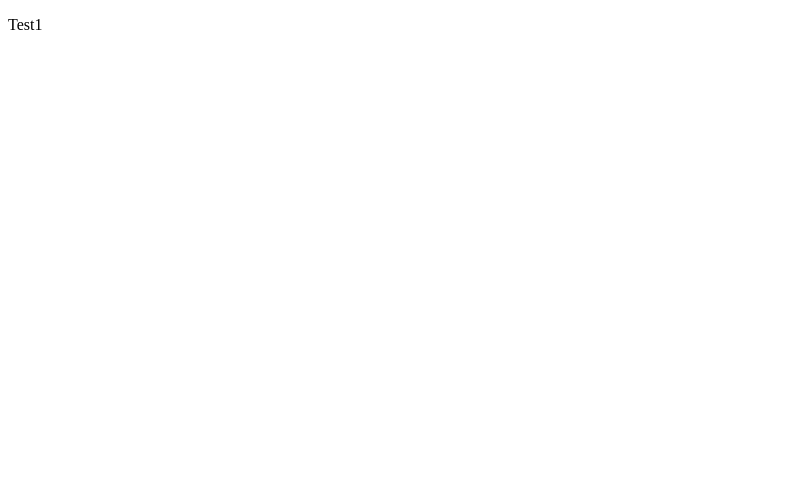
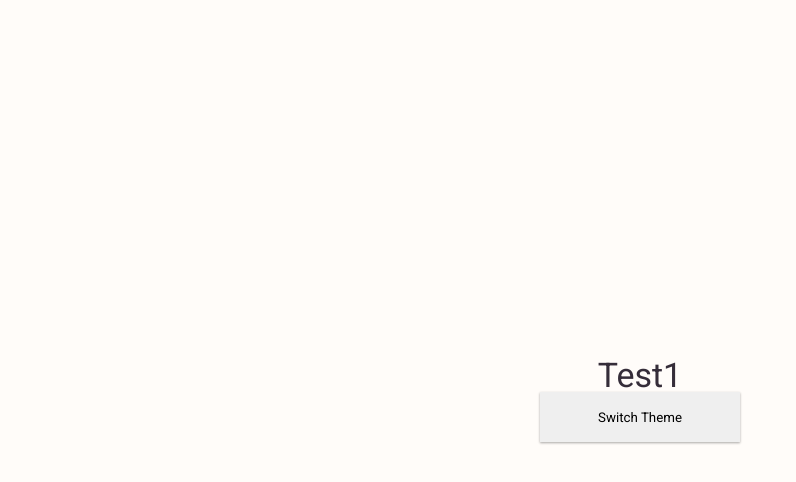
Before and after one commit to caidenvsanders/cloiink.com, a React (Create React App) app in the folder packages/web-frontend/: page / in a window 1280 px wide. Shown: the top 482 px of the page, without its empty margins (0-796 px from the left). Built offline with nearby package versions, Linux system fonts and the light colour scheme.

Commit message:
Added basic dark and light theme

```diff
--- a/packages/web-frontend/package.json
+++ b/packages/web-frontend/package.json
@@ -10,9 +10,11 @@
     "@types/node": "^12.0.0",
     "@types/react": "^16.9.53",
     "@types/react-dom": "^16.9.8",
+    "@types/styled-components": "^5.1.7",
     "react": "^17.0.1",
     "react-dom": "^17.0.1",
     "react-scripts": "4.0.1",
+    "styled-components": "^5.2.1",
     "typescript": "^4.0.3"
   },
   "scripts": {
--- a/packages/web-frontend/public/index.html
+++ b/packages/web-frontend/public/index.html
@@ -8,7 +8,13 @@
       name="description"
       content="Web site created using create-react-app"
     />
-    <title>React App</title>
+    <!-- Roboto Google Font -->
+    <link rel="preconnect" href="https://fonts.gstatic.com" crossorigin>
+    <link rel="preload" href="https://fonts.googleapis.com/css2?family=Roboto:wght@400;900&display=swap" as="style" onload="this.onload=null;this.rel='stylesheet'">
+    <noscript>
+       <link href="https://fonts.googleapis.com/css2?family=Roboto:wght@400;900&display=swap" rel="stylesheet">
+    </noscript>
+    <title>Home | Cloink</title>
   </head>
   <body>
     <noscript>You need to enable JavaScript to run this app.</noscript>
--- a/packages/web-frontend/src/App.tsx
+++ b/packages/web-frontend/src/App.tsx
@@ -5,11 +5,50 @@
  * LICENSE file in the root directory of this source tree.
  */
 
+// CSS Frameworks & Animation Imports
+import styled, { ThemeProvider } from 'styled-components';
+
+import lightTheme from './css/LightTheme';
+import darkTheme from './css/DarkTheme';
+
+// React Hook Imports
+import useDarkMode from './hooks/useDarkMode';
+
+const Root = styled.div`
+  height: 100vh;
+  width: 100vw;
+  display: flex;
+  flex-direction: column;
+  justify-content: center;
+  align-items: center;
+  background: ${(props) => props.theme.colors.body};
+  transition: all 0.3s ease-in-out;
+`;
+
+const PrimaryText = styled.p`
+  font-size: ${(props) => props.theme.font.size.xl};
+  color: ${(props) => props.theme.colors.text.primary};
+`;
+
+const Button = styled.button`
+  height: 50px;
+  width: 200px;
+  border: 0;
+  outline: 0;
+  box-shadow: ${(props) => props.theme.shadows.sm};
+`;
+
 const App = () => {
+  const [theme, themeToggler] = useDarkMode();
+  const themeMode = theme === 'light' ? lightTheme : darkTheme;
+
   return (
-    <div>
-      <p>Test1</p>
-    </div>
+    <ThemeProvider theme={themeMode}>
+      <Root>
+        <PrimaryText>Test1</PrimaryText>
+        <Button onClick={themeToggler}>Switch Theme</Button>
+      </Root>
+    </ThemeProvider>
   );
 };
 
--- /dev/null
+++ b/packages/web-frontend/src/css/DarkTheme.ts
@@ -0,0 +1,134 @@
+/**
+ * Copyright (c) Caiden Sanders and his affiliates.
+ *
+ * This source code is licensed under the MIT license found in the
+ * LICENSE file in the root directory of this source tree.
+ */
+
+const darkTheme = {
+  /**
+   * Font
+   */
+  font: {
+    family: "'Roboto', sans-serif",
+    weight: {
+      normal: '400',
+      bold: '900',
+    },
+    size: {
+      tiny: '0.6875rem', // 11px
+      xxs: '0.8125rem', // 13px
+      xs: '0.875rem', // 14px
+      sm: '1rem', // 16px
+      md: '1.125rem', // 18px
+      lg: '1.25rem', // 20px
+      xl: '2.125rem', // 34px
+    },
+  },
+
+  /**
+   * Colors
+   */
+  colors: {
+    black: '#352D39',
+    white: '#FFFCF9',
+    success: '#DC493A',
+    body: '#352D39',
+
+    primary: {
+      light: '#5DACFF', // 10% lightened,
+      main: '#4392F1',
+      dark: '#2A79D8', // 10% darkened
+      contrastText: '#000000',
+    },
+
+    secondary: {
+      light: '',
+      main: '',
+      dark: '',
+      contrastText: '',
+    },
+
+    text: {
+      primary: '#FFFCF9',
+      secondary: '',
+      disabled: '',
+      hint: '',
+    },
+
+    border: {
+      light: '',
+      main: '',
+      dark: '',
+    },
+
+    error: {
+      light: '',
+      main: '',
+      dark: '',
+      contrastText: '',
+    },
+
+    warning: '#FBAF00',
+
+    info: '#4169E1',
+
+    grey: {
+      50: '#fafafa',
+      100: '#f5f5f5',
+      200: '#eeeeee',
+      300: '#e0e0e0',
+      400: '#bdbdbd',
+      500: '#9e9e9e',
+      600: '#757575',
+      700: '#616161',
+      800: '#424242',
+      900: '#212121',
+    },
+  },
+
+  /**
+   * Shadows
+   */
+  shadows: {
+    sm: '0 1px 3px rgba(0,0,0,0.12), 0 1px 2px rgba(0,0,0,0.24)',
+    md: 'rgba(0, 0, 0, 0.3) 0px 1px 8px 0px',
+    lg: '0 3px 6px rgba(0,0,0,0.16), 0 3px 6px rgba(0,0,0,0.23)',
+    xl: '0 10px 20px rgba(0,0,0,0.19), 0 6px 6px rgba(0,0,0,0.23)',
+  },
+
+  /**
+   * Spacing
+   */
+  spacing: {
+    none: 0,
+    xxs: '0.3125rem', // 5px
+    xs: '0.625rem', // 10px
+    sm: '1.25rem', // 20px
+    md: '1.875rem', // 30px
+    lg: '2.5rem', // 40px
+    xl: '3.75rem', // 60px
+  },
+
+  /**
+   * Radius
+   */
+  radius: {
+    sm: '3px',
+    md: '6px',
+    lg: '12px',
+  },
+
+  /**
+   * zIndex
+   */
+  zIndex: {
+    xs: 10,
+    sm: 20,
+    md: 30,
+    lg: 40,
+    xl: 50,
+  },
+};
+
+export default darkTheme;
--- /dev/null
+++ b/packages/web-frontend/src/css/GlobalStyle.ts
@@ -0,0 +1,31 @@
+/**
+ * Copyright (c) Caiden Sanders and his affiliates.
+ *
+ * This source code is licensed under the MIT license found in the
+ * LICENSE file in the root directory of this source tree.
+ */
+
+// CSS Frameworks & Animation Imports
+import { css } from 'styled-components';
+
+const Global = css`
+  *,
+  html,
+  body,
+  #root {
+    margin: 0;
+    padding: 0;
+    box-sizing: border-box;
+
+    font-family: 'Roboto', sans-serif;
+  }
+
+  *,
+  *:before,
+  *:after {
+    -webkit-box-sizing: border-box;
+    box-sizing: border-box;
+  }
+`;
+
+export default Global;
--- /dev/null
+++ b/packages/web-frontend/src/css/LightTheme.ts
@@ -0,0 +1,134 @@
+/**
+ * Copyright (c) Caiden Sanders and his affiliates.
+ *
+ * This source code is licensed under the MIT license found in the
+ * LICENSE file in the root directory of this source tree.
+ */
+
+const lightTheme = {
+  /**
+   * Font
+   */
+  font: {
+    family: "'Roboto', sans-serif",
+    weight: {
+      normal: '400',
+      bold: '900',
+    },
+    size: {
+      tiny: '0.6875rem', // 11px
+      xxs: '0.8125rem', // 13px
+      xs: '0.875rem', // 14px
+      sm: '1rem', // 16px
+      md: '1.125rem', // 18px
+      lg: '1.25rem', // 20px
+      xl: '2.125rem', // 34px
+    },
+  },
+
+  /**
+   * Colors
+   */
+  colors: {
+    black: '#352D39',
+    white: '#FFFCF9',
+    success: '#DC493A',
+    body: '#FFFCF9',
+
+    primary: {
+      light: '#5DACFF', // 10% lightened,
+      main: '#4392F1',
+      dark: '#2A79D8', // 10% darkened
+      contrastText: '#000000',
+    },
+
+    secondary: {
+      light: '',
+      main: '',
+      dark: '',
+      contrastText: '',
+    },
+
+    text: {
+      primary: '#352D39',
+      secondary: '',
+      disabled: '',
+      hint: '',
+    },
+
+    border: {
+      light: '',
+      main: '',
+      dark: '',
+    },
+
+    error: {
+      light: '',
+      main: '',
+      dark: '',
+      contrastText: '',
+    },
+
+    warning: '#FBAF00',
+
+    info: '#4169E1',
+
+    grey: {
+      50: '#fafafa',
+      100: '#f5f5f5',
+      200: '#eeeeee',
+      300: '#e0e0e0',
+      400: '#bdbdbd',
+      500: '#9e9e9e',
+      600: '#757575',
+      700: '#616161',
+      800: '#424242',
+      900: '#212121',
+    },
+  },
+
+  /**
+   * Shadows
+   */
+  shadows: {
+    sm: '0 1px 3px rgba(0,0,0,0.12), 0 1px 2px rgba(0,0,0,0.24)',
+    md: 'rgba(0, 0, 0, 0.3) 0px 1px 8px 0px',
+    lg: '0 3px 6px rgba(0,0,0,0.16), 0 3px 6px rgba(0,0,0,0.23)',
+    xl: '0 10px 20px rgba(0,0,0,0.19), 0 6px 6px rgba(0,0,0,0.23)',
+  },
+
+  /**
+   * Spacing
+   */
+  spacing: {
+    none: 0,
+    xxs: '0.3125rem', // 5px
+    xs: '0.625rem', // 10px
+    sm: '1.25rem', // 20px
+    md: '1.875rem', // 30px
+    lg: '2.5rem', // 40px
+    xl: '3.75rem', // 60px
+  },
+
+  /**
+   * Radius
+   */
+  radius: {
+    sm: '3px',
+    md: '6px',
+    lg: '12px',
+  },
+
+  /**
+   * zIndex
+   */
+  zIndex: {
+    xs: 10,
+    sm: 20,
+    md: 30,
+    lg: 40,
+    xl: 50,
+  },
+};
+
+export default lightTheme;
--- /dev/null
+++ b/packages/web-frontend/src/css/Reset.ts
@@ -0,0 +1,138 @@
+/**
+ * Copyright (c) Caiden Sanders and his affiliates.
+ *
+ * This source code is licensed under the MIT license found in the
+ * LICENSE file in the root directory of this source tree.
+ */
+
+// CSS Frameworks & Animation Imports
+import { css } from 'styled-components';
+
+const Reset = css`
+  html,
+  body,
+  div,
+  span,
+  applet,
+  object,
+  iframe,
+  h1,
+  h2,
+  h3,
+  h4,
+  h5,
+  h6,
+  p,
+  blockquote,
+  pre,
+  a,
+  abbr,
+  acronym,
+  address,
+  big,
+  cite,
+  code,
+  del,
+  dfn,
+  em,
+  img,
+  ins,
+  kbd,
+  q,
+  s,
+  samp,
+  small,
+  strike,
+  strong,
+  sub,
+  sup,
+  tt,
+  var,
+  b,
+  u,
+  i,
+  center,
+  dl,
+  dt,
+  dd,
+  ol,
+  ul,
+  li,
+  fieldset,
+  form,
+  label,
+  legend,
+  table,
+  caption,
+  tbody,
+  tfoot,
+  thead,
+  tr,
+  th,
+  td,
+  article,
+  aside,
+  canvas,
+  details,
+  embed,
+  figure,
+  figcaption,
+  footer,
+  header,
+  hgroup,
+  menu,
+  nav,
+  output,
+  ruby,
+  section,
+  summary,
+  time,
+  mark,
+  audio,
+  video {
+    margin: 0;
+    padding: 0;
+    border: 0;
+    font-size: 100%;
+    font: inherit;
+    vertical-align: baseline;
+  }
+  /* HTML5 display-role reset for older browsers */
+  article,
+  aside,
+  details,
+  figcaption,
+  figure,
+  footer,
+  header,
+  hgroup,
+  menu,
+  nav,
+  section {
+    display: block;
+  }
+  body {
+    line-height: 1;
+  }
+  ol,
+  ul {
+    list-style: none;
+  }
+  blockquote,
+  q {
+    quotes: none;
+  }
+  blockquote:before,
+  blockquote:after,
+  q:before,
+  q:after {
+    content: '';
+    content: none;
+  }
+  table {
+    border-collapse: collapse;
+    border-spacing: 0;
+  }
+`;
+
+export default Reset;
--- /dev/null
+++ b/packages/web-frontend/src/css/index.ts
@@ -0,0 +1,18 @@
+/**
+ * Copyright (c) Caiden Sanders and his affiliates.
+ *
+ * This source code is licensed under the MIT license found in the
+ * LICENSE file in the root directory of this source tree.
+ */
+
+// CSS Frameworks & Animation Imports
+import { createGlobalStyle } from 'styled-components';
+
+// CSS Component Imports
+import ResetStyle from 'css/Reset';
+import GlobalStyle from 'css/GlobalStyle';
+
+export default createGlobalStyle`
+    ${ResetStyle}
+    ${GlobalStyle}
+`;
--- /dev/null
+++ b/packages/web-frontend/src/hooks/useDarkMode/index.ts
@@ -0,0 +1,10 @@
+/**
+ * Copyright (c) Caiden Sanders and his affiliates.
+ *
+ * This source code is licensed under the MIT license found in the
+ * LICENSE file in the root directory of this source tree.
+ */
+
+import useDarkMode from 'hooks/useDarkMode/useDarkMode';
+
+export default useDarkMode;
--- /dev/null
+++ b/packages/web-frontend/src/hooks/useDarkMode/useDarkMode.ts
@@ -0,0 +1,36 @@
+/**
+ * Copyright (c) Caiden Sanders and his affiliates.
+ *
+ * This source code is licensed under the MIT license found in the
+ * LICENSE file in the root directory of this source tree.
+ */
+
+// React Imports
+import { useEffect, useState } from 'react';
+
+/**
+ * useDarkMode Hook
+ *
+ * usage:
+ *      const [theme, themeToggler] = useDarkMode();
+ */
+const useDarkMode = () => {
+  const [theme, setTheme] = useState('light');
+
+  const setMode = (mode: string) => {
+    window.localStorage.setItem('theme', mode);
+    setTheme(mode);
+  };
+
+  const themeToggler: () => void = () => {
+    theme === 'light' ? setMode('dark') : setMode('light');
+  };
+
+  useEffect(() => {
+    const localTheme = window.localStorage.getItem('theme');
+    localTheme && setTheme(localTheme);
+  }, []);
+  return [theme, themeToggler] as [string, () => {}];
+};
+
+export default useDarkMode;
--- a/packages/web-frontend/src/index.tsx
+++ b/packages/web-frontend/src/index.tsx
@@ -5,12 +5,19 @@
  * LICENSE file in the root directory of this source tree.
  */
 
+// React Imports
 import { StrictMode } from 'react';
-import { render } from 'react-dom';
+import { hydrate } from 'react-dom';
+
+// CSS Frameworks & Animation Imports
+import GlobalStyle from './css';
+
+// React Component Imports
 import App from './App';
 
-render(
+hydrate(
   <StrictMode>
+    <GlobalStyle />
     <App />
   </StrictMode>,
   document.getElementById('root'),
```
Also changed, not shown: 2 other files (tests, documents, lock files or other folders).
